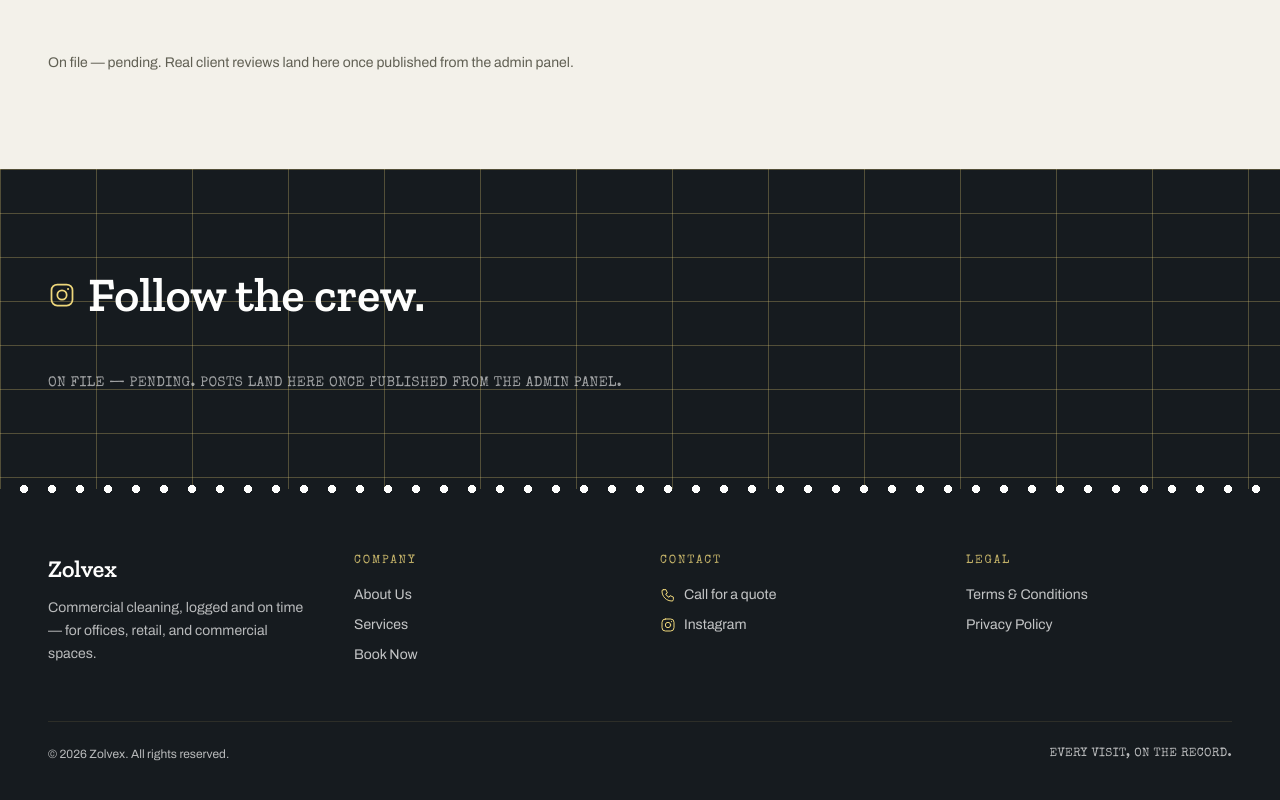
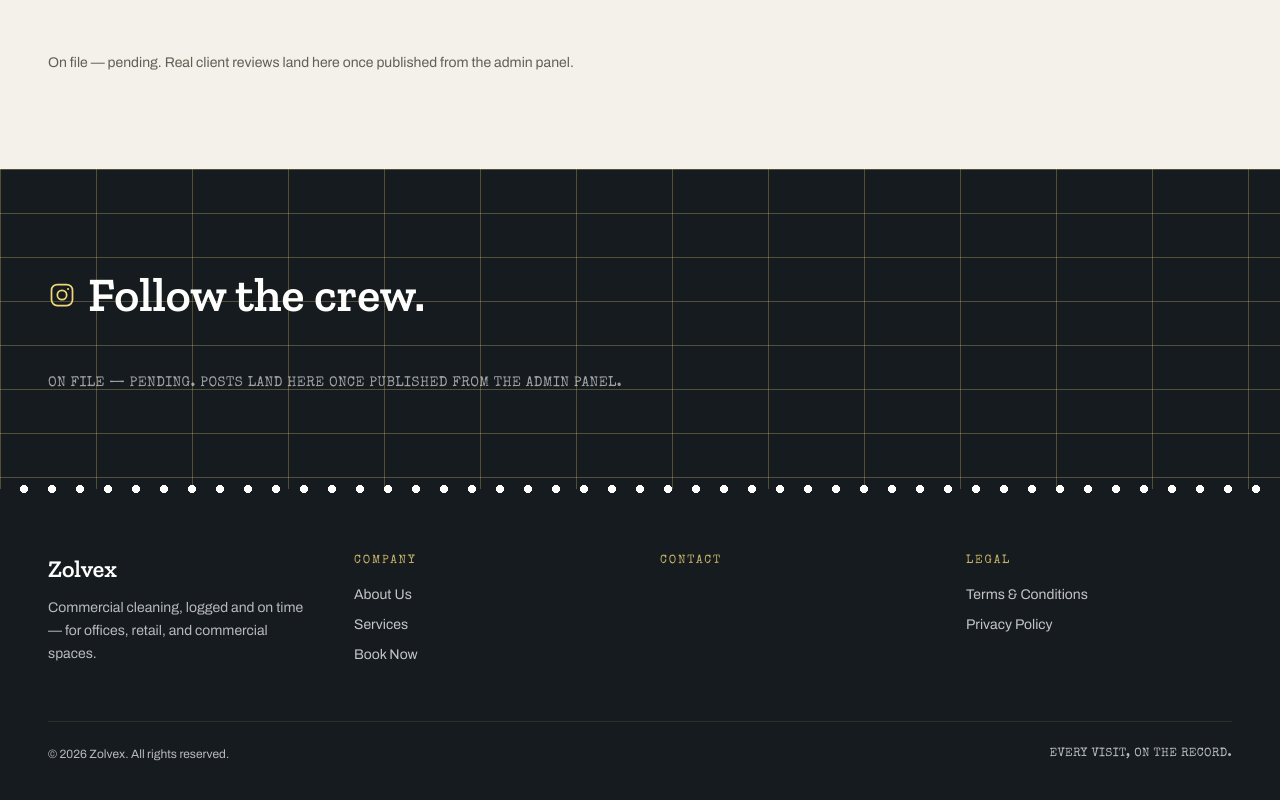
Before and after one commit to Rejinrajeev/zolvex, a Next.js app in the folder apps/web/: page / in a window 1280 px wide. Shown: the part 3099-3899 px from the top of the page. Built offline with nearby package versions, Linux system fonts and the light colour scheme.

Commit message:
feat(web): wire Footer to real backend data

```diff
--- a/apps/web/app/(site)/HomePageClient.tsx
+++ b/apps/web/app/(site)/HomePageClient.tsx
@@ -29,6 +29,9 @@ export function HomePageClient({
   googleReviewUrl,
   faqs,
   instagramPosts,
+  footerTagline,
+  footerInstagramUrl,
+  phoneNumber,
 }: {
   heroHeadline?: string;
   heroSubheadline?: string;
@@ -39,6 +42,9 @@ export function HomePageClient({
   googleReviewUrl?: string | null;
   faqs: PublicFaq[];
   instagramPosts: PublicInstagramPost[];
+  footerTagline?: string;
+  footerInstagramUrl?: string;
+  phoneNumber?: string;
 }) {
   const [bookingOpen, setBookingOpen] = useState(false);
   const openBooking = () => setBookingOpen(true);
@@ -56,7 +62,7 @@ export function HomePageClient({
         <Testimonials testimonials={testimonials} googleReviewUrl={googleReviewUrl} />
         <InstagramFeed posts={instagramPosts} />
       </main>
-      <Footer onBookNow={openBooking} />
+      <Footer onBookNow={openBooking} tagline={footerTagline} instagramUrl={footerInstagramUrl} phoneNumber={phoneNumber} />
       <EnquiryModal open={bookingOpen} onClose={() => setBookingOpen(false)} />
     </>
   );
--- a/apps/web/app/(site)/page.tsx
+++ b/apps/web/app/(site)/page.tsx
@@ -13,7 +13,7 @@ interface HeroContent {
 }
 
 export default async function Home() {
-  const [hero, services, blogPosts, testimonials, googleReview, faqs, instagramPosts] = await Promise.all([
+  const [hero, services, blogPosts, testimonials, googleReview, faqs, instagramPosts, footer, whatsapp] = await Promise.all([
     getPageContent<HeroContent>("hero"),
     getPublicContent<FeaturedServiceRecord & { isHighlighted?: boolean }>("service"),
     getPublicContent<PublicBlogPost>("blog-post"),
@@ -21,6 +21,8 @@ export default async function Home() {
     getPageContent<{ url?: string }>("google-review"),
     getPublicContent<PublicFaq>("faq"),
     getPublicContent<PublicInstagramPost>("instagram-post"),
+    getPageContent<{ tagline?: string; instagramUrl?: string }>("footer"),
+    getPageContent<{ phoneNumber?: string }>("whatsapp"),
   ]);
 
   const highlighted = services.find((s) => s.isHighlighted) ?? null;
@@ -36,6 +38,9 @@ export default async function Home() {
       googleReviewUrl={googleReview?.url}
       faqs={faqs}
       instagramPosts={instagramPosts}
+      footerTagline={footer?.tagline}
+      footerInstagramUrl={footer?.instagramUrl}
+      phoneNumber={whatsapp?.phoneNumber}
     />
   );
 }
--- a/apps/web/components/Footer.tsx
+++ b/apps/web/components/Footer.tsx
@@ -1,6 +1,20 @@
 import { IconPhone, IconInstagram } from "./icons";
+import { safeHref } from "@/lib/safe-url";
 
-export function Footer({ onBookNow }: { onBookNow: () => void }) {
+const DEFAULT_TAGLINE =
+  "Commercial cleaning, logged and on time — for offices, retail, and commercial spaces.";
+
+export function Footer({
+  onBookNow,
+  tagline,
+  instagramUrl,
+  phoneNumber,
+}: {
+  onBookNow: () => void;
+  tagline?: string;
+  instagramUrl?: string;
+  phoneNumber?: string;
+}) {
   return (
     <footer className="punch-edge relative bg-ink px-5 pb-10 pt-16 sm:px-8 lg:px-12">
       <div className="mx-auto max-w-[90rem]">
@@ -10,8 +24,7 @@ export function Footer({ onBookNow }: { onBookNow: () => void }) {
               Zolvex
             </a>
             <p className="mt-3 max-w-xs font-body text-sm leading-relaxed text-paper/70">
-              Commercial cleaning, logged and on time — for offices, retail,
-              and commercial spaces.
+              {tagline || DEFAULT_TAGLINE}
             </p>
           </div>
 
@@ -35,23 +48,22 @@ export function Footer({ onBookNow }: { onBookNow: () => void }) {
               Contact
             </h3>
             <ul className="mt-4 space-y-2.5 font-body text-sm text-paper/75">
+              {phoneNumber && (
                 <li className="flex items-center gap-2">
                   <IconPhone className="h-4 w-4 text-gold" />
-                <a href="tel:+10000000000" className="hover:text-gold">
+                  <a href={`tel:${phoneNumber}`} className="hover:text-gold">
                     Call for a quote
                   </a>
                 </li>
+              )}
+              {instagramUrl && (
                 <li className="flex items-center gap-2">
                   <IconInstagram className="h-4 w-4 text-gold" />
-                <a
-                  href="https://www.instagram.com/"
-                  target="_blank"
-                  rel="noreferrer noopener"
-                  className="hover:text-gold"
-                >
+                  <a href={safeHref(instagramUrl)} target="_blank" rel="noreferrer noopener" className="hover:text-gold">
                     Instagram
                   </a>
                 </li>
+              )}
             </ul>
           </div>
 
```
Lines whose indentation alone changed are shown as unchanged.
